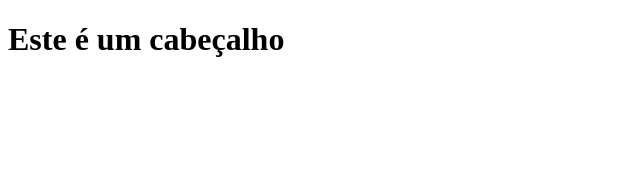
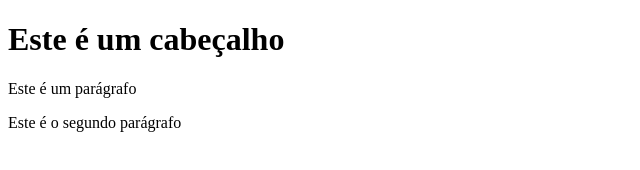
Before and after one commit to GustavoHMatos/Aula-2, a plain HTML site: page Index.html in a window 1280 px wide. Shown: the whole page, without its empty margins (0-640 px from the left). Drawn offline with Linux system fonts and the light colour scheme.

Commit message:
Terceira Versao

```diff
--- a/Index.html
+++ b/Index.html
@@ -4,5 +4,7 @@
 
 	<body>
 		<h1>Este é um cabeçalho</h1>
+		<p>Este é um parágrafo</p>
+		<p>Este é o segundo parágrafo</p>
 	</body>
 </html>
```
